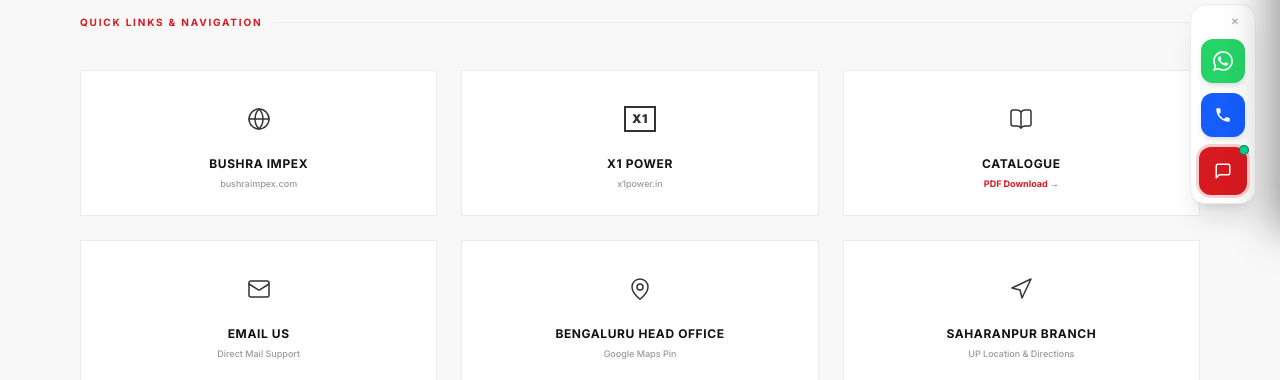
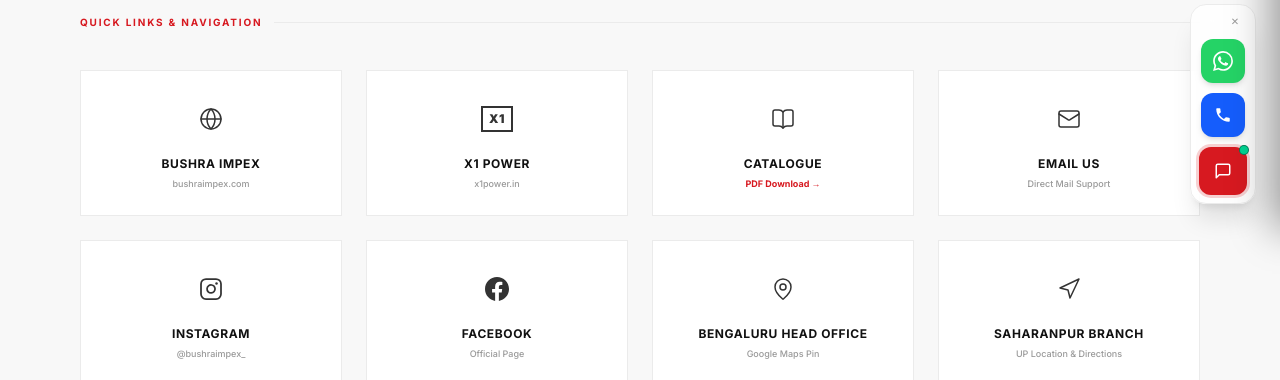
Before and after one commit to bnshiv23-stack/bushra_impex_new, a Next.js app: page /connect in a window 1280 px wide. Shown: the part 572-952 px from the top of the page. Built offline with nearby package versions, Linux system fonts and the light colour scheme.

Commit message:
fix(connect): add Instagram & Facebook links with inline SVGs in Quick Links

```diff
--- a/src/app/connect/page.tsx
+++ b/src/app/connect/page.tsx
@@ -295,8 +295,8 @@
               <div className="flex-1 h-px bg-[var(--border-color)]" />
             </div>
 
-            {/* 6 Card Grid */}
-            <div className="grid grid-cols-2 sm:grid-cols-3 gap-4 sm:gap-6">
+            {/* 8 Card Grid */}
+            <div className="grid grid-cols-2 sm:grid-cols-4 gap-4 sm:gap-6">
 
               {/* 1. Bushra Impex Website */}
               <a
@@ -362,7 +362,45 @@
                 <span className="text-[9px] text-[var(--text-muted)] font-medium mt-1">Direct Mail Support</span>
               </a>
 
-              {/* 5. Bengaluru Map */}
+              {/* 5. Instagram */}
+              <a
+                href="https://www.instagram.com/bushraimpex_/"
+                target="_blank"
+                rel="noopener noreferrer"
+                className="product-card p-6 flex flex-col items-center justify-center text-center group cursor-pointer"
+              >
+                <div className="w-12 h-12 mb-3 flex items-center justify-center text-[var(--text-secondary)] group-hover:text-[#E1306C] transition-colors">
+                  <svg className="w-6 h-6 stroke-current fill-none stroke-[1.75]" viewBox="0 0 24 24">
+                    <rect width="20" height="20" x="2" y="2" rx="5" ry="5" />
+                    <path d="M16 11.37A4 4 0 1 1 12.63 8 4 4 0 0 1 16 11.37z" />
+                    <line x1="17.5" x2="17.51" y1="6.5" y2="6.5" strokeLinecap="round" strokeWidth="2.5" />
+                  </svg>
+                </div>
+                <span className="text-[11px] sm:text-[12px] font-bold uppercase tracking-wider text-[var(--text-primary)] group-hover:text-[#E1306C] transition-colors">
+                  Instagram
+                </span>
+                <span className="text-[9px] text-[var(--text-muted)] font-medium mt-1">@bushraimpex_</span>
+              </a>
+
+              {/* 6. Facebook */}
+              <a
+                href="https://www.facebook.com/people/Bushra-IMPEX/100063715104684/"
+                target="_blank"
+                rel="noopener noreferrer"
+                className="product-card p-6 flex flex-col items-center justify-center text-center group cursor-pointer"
+              >
+                <div className="w-12 h-12 mb-3 flex items-center justify-center text-[var(--text-secondary)] group-hover:text-[#1877F2] transition-colors">
+                  <svg className="w-6 h-6 fill-current" viewBox="0 0 24 24">
+                    <path d="M24 12.073c0-6.627-5.373-12-12-12s-12 5.373-12 12c0 5.99 4.388 10.954 10.125 11.854v-8.385H7.078v-3.47h3.047V9.43c0-3.007 1.792-4.669 4.533-4.669 1.312 0 2.686.235 2.686.235v2.953H15.83c-1.491 0-1.956.925-1.956 1.874v2.25h3.328l-.532 3.47h-2.796v8.385C19.612 23.027 24 18.062 24 12.073z"/>
+                  </svg>
+                </div>
+                <span className="text-[11px] sm:text-[12px] font-bold uppercase tracking-wider text-[var(--text-primary)] group-hover:text-[#1877F2] transition-colors">
+                  Facebook
+                </span>
+                <span className="text-[9px] text-[var(--text-muted)] font-medium mt-1">Official Page</span>
+              </a>
+
+              {/* 7. Bengaluru Map */}
               <button
                 type="button"
                 onClick={() => {
@@ -380,7 +418,7 @@
                 <span className="text-[9px] text-[var(--text-muted)] font-medium mt-1">Google Maps Pin</span>
               </button>
 
-              {/* 6. Saharanpur Map */}
+              {/* 8. Saharanpur Map */}
               <button
                 type="button"
                 onClick={() => {
--- a/src/app/not-found.tsx
+++ b/src/app/not-found.tsx
@@ -2,6 +2,7 @@
 import Navbar from "@/components/Navbar";
 import Footer from "@/components/Footer";
 import { ArrowRight } from "lucide-react";
+import { homedir } from "os";
 
 export default function NotFound() {
   return (
@@ -37,10 +38,10 @@
           <div className="flex flex-wrap items-center justify-center gap-3 pt-4">
             {[
               { label: "Power Weeders", href: "/products?category=weeders" },
-              { label: "Chainsaws",     href: "/products?category=chainsaws" },
+              { label: "Chainsaws", href: "/products?category=chainsaws" },
               { label: "Chaff Cutters", href: "/products?category=chaff-cutters" },
               { label: "Dealer Network", href: "/dealer" },
-              { label: "Contact",        href: "/contact" },
+              { label: "Contact", href: "/contact" },
             ].map((l) => (
               <Link
                 key={l.href}
```
